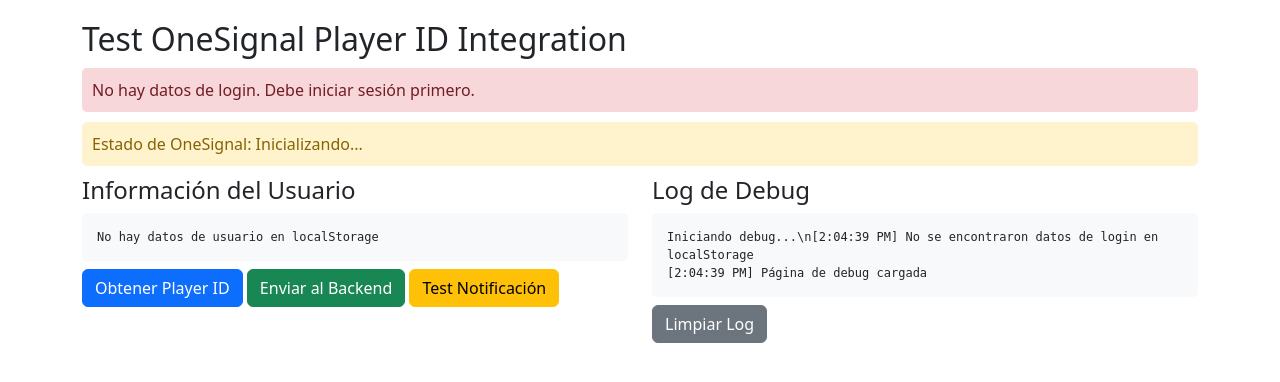
After one commit to Jdholguin19/BackEndAppCostaSol, a PHP site: page /tesonesignalplayerid.html in a window 1280 px wide. The commit adds this page. Shown: the top 382 px of the page. Run offline with PHP 8.4, Linux system fonts and the light colour scheme; some libraries are stand-ins or nearby versions.

Commit message:
version1.2

```diff
--- /dev/null
+++ b/tesonesignalplayerid.html
@@ -0,0 +1,254 @@
+<!doctype html>
+<html lang="es">
+<head>
+    <meta charset="utf-8">
+    <title>Test OneSignal Player ID</title>
+    <link href="https://cdn.jsdelivr.net/npm/bootstrap@5.3.3/dist/css/bootstrap.min.css" rel="stylesheet">
+    <style>
+        body { padding: 20px; }
+        .log-box {
+            background: #f8f9fa;
+            padding: 15px;
+            border-radius: 5px;
+            max-height: 400px;
+            overflow-y: auto;
+            font-family: monospace;
+            font-size: 12px;
+            white-space: pre-wrap;
+        }
+        .status-box {
+            padding: 10px;
+            border-radius: 5px;
+            margin: 10px 0;
+        }
+        .status-success { background: #d4edda; color: #155724; }
+        .status-error { background: #f8d7da; color: #721c24; }
+        .status-warning { background: #fff3cd; color: #856404; }
+    </style>
+</head>
+<body>
+    <div class="container">
+        <h2>Test OneSignal Player ID Integration</h2>
+
+        <div id="loginStatus" class="status-box status-warning">
+            Estado de login: No verificado
+        </div>
+
+        <div id="onesignalStatus" class="status-box status-warning">
+            Estado de OneSignal: Inicializando...
+        </div>
+
+        <div class="row">
+            <div class="col-md-6">
+                <h4>Información del Usuario</h4>
+                <div id="userInfo" class="log-box">Verificando datos del usuario...</div>
+
+                <button id="testPlayerId" class="btn btn-primary mt-2">Obtener Player ID</button>
+                <button id="sendPlayerId" class="btn btn-success mt-2">Enviar al Backend</button>
+                <button id="testNotification" class="btn btn-warning mt-2">Test Notificación</button>
+            </div>
+
+            <div class="col-md-6">
+                <h4>Log de Debug</h4>
+                <div id="debugLog" class="log-box">Iniciando debug...\n</div>
+                <button id="clearLog" class="btn btn-secondary mt-2">Limpiar Log</button>
+            </div>
+        </div>
+    </div>
+
+    <script src="https://cdn.onesignal.com/sdks/web/v16/OneSignalSDK.page.js" defer></script>
+    <script>
+        let debugLog = document.getElementById('debugLog');
+        let currentPlayerId = null;
+        let userData = null;
+        let token = null;
+
+        function log(message) {
+            const timestamp = new Date().toLocaleTimeString();
+            debugLog.textContent += `[${timestamp}] ${message}\n`;
+            debugLog.scrollTop = debugLog.scrollHeight;
+            console.log(message);
+        }
+
+        function updateStatus(elementId, message, type = 'warning') {
+            const element = document.getElementById(elementId);
+            element.textContent = message;
+            element.className = `status-box status-${type}`;
+        }
+
+        // Verificar datos de login
+        function checkLoginData() {
+            token = localStorage.getItem('cs_token');
+            const userDataStr = localStorage.getItem('cs_usuario');
+
+            if (token && userDataStr) {
+                userData = JSON.parse(userDataStr);
+                updateStatus('loginStatus', `Usuario logueado: ${userData.nombres || userData.nombre} (ID: ${userData.id})`, 'success');
+                document.getElementById('userInfo').textContent = JSON.stringify(userData, null, 2);
+                log(`Usuario encontrado: ${userData.nombres || userData.nombre} (ID: ${userData.id})`);
+                return true;
+            } else {
+                updateStatus('loginStatus', 'No hay datos de login. Debe iniciar sesión primero.', 'error');
+                document.getElementById('userInfo').textContent = 'No hay datos de usuario en localStorage';
+                log('No se encontraron datos de login en localStorage');
+                return false;
+            }
+        }
+
+        // Inicializar OneSignal
+        window.OneSignalDeferred = window.OneSignalDeferred || [];
+        OneSignalDeferred.push(async function(OneSignal) {
+            try {
+                await OneSignal.init({
+                    appId: "e77613c2-51f8-431d-9892-8b2463ecc817",
+                    safari_web_id: "web.onesignal.auto.5130fec1-dc87-4e71-b719-29a6a70279c4",
+                    allowLocalhostAsSecureOrigin: true
+                });
+
+                log('OneSignal SDK inicializado correctamente');
+                updateStatus('onesignalStatus', 'OneSignal inicializado correctamente', 'success');
+
+                // Escuchar cambios en la suscripción
+                OneSignal.User.PushSubscription.addEventListener('change', (event) => {
+                    log(`Cambio en suscripción detectado: ${JSON.stringify(event.current)}`);
+                    if (event.current.id) {
+                        currentPlayerId = event.current.id;
+                        log(`Nuevo Player ID obtenido automáticamente: ${currentPlayerId}`);
+                    }
+                });
+
+                // Verificar estado inicial
+                if (OneSignal.User.PushSubscription.id) {
+                    currentPlayerId = OneSignal.User.PushSubscription.id;
+                    log(`Player ID inicial encontrado: ${currentPlayerId}`);
+                }
+
+            } catch (e) {
+                log(`Error inicializando OneSignal: ${e.message}`);
+                updateStatus('onesignalStatus', `Error: ${e.message}`, 'error');
+            }
+        });
+
+        // Función para obtener Player ID
+        async function getPlayerId() {
+            log('Intentando obtener Player ID...');
+
+            try {
+                if (!window.OneSignal) {
+                    throw new Error('OneSignal no está inicializado');
+                }
+
+                const subscription = window.OneSignal.User.PushSubscription;
+
+                if (subscription.id) {
+                    currentPlayerId = subscription.id;
+                    log(`Player ID obtenido: ${currentPlayerId}`);
+                    return currentPlayerId;
+                }
+
+                // Si no está suscrito, solicitar permiso
+                log('No hay suscripción. Solicitando permiso...');
+                await window.OneSignal.Notifications.requestPermission();
+
+                // Esperar un poco y verificar de nuevo
+                await new Promise(resolve => setTimeout(resolve, 2000));
+
+                if (subscription.id) {
+                    currentPlayerId = subscription.id;
+                    log(`Player ID obtenido después de solicitar permiso: ${currentPlayerId}`);
+                    return currentPlayerId;
+                }
+
+                throw new Error('No se pudo obtener el Player ID');
+
+            } catch (error) {
+                log(`Error obteniendo Player ID: ${error.message}`);
+                return null;
+            }
+        }
+
+        // Función para enviar Player ID al backend
+        async function sendPlayerIdToBackend(playerId) {
+            if (!userData || !token) {
+                log('Error: No hay datos de usuario o token');
+                return false;
+            }
+
+            if (!playerId) {
+                log('Error: No hay Player ID para enviar');
+                return false;
+            }
+
+            try {
+                log(`Enviando Player ID al backend: ${playerId}`);
+
+                const response = await fetch('../api/update_player_id.php', {
+                    method: 'POST',
+                    headers: {
+                        'Content-Type': 'application/json',
+                        'Authorization': `Bearer ${token}`
+                    },
+                    body: JSON.stringify({
+                        user_id: userData.id,
+                        onesignal_player_id: playerId
+                    })
+                });
+
+                const data = await response.json();
+
+                if (data.ok) {
+                    log(`✓ Player ID enviado exitosamente: ${data.mensaje}`);
+                    return true;
+                } else {
+                    log(`✗ Error del servidor: ${data.mensaje}`);
+                    return false;
+                }
+
+            } catch (error) {
+                log(`✗ Error de red: ${error.message}`);
+                return false;
+            }
+        }
+
+        // Event listeners
+        document.getElementById('testPlayerId').addEventListener('click', async () => {
+            const playerId = await getPlayerId();
+            if (playerId) {
+                log(`✓ Player ID obtenido exitosamente: ${playerId}`);
+            } else {
+                log('✗ No se pudo obtener el Player ID');
+            }
+        });
+
+        document.getElementById('sendPlayerId').addEventListener('click', async () => {
+            if (!currentPlayerId) {
+                log('Obteniendo Player ID primero...');
+                currentPlayerId = await getPlayerId();
+            }
+
+            if (currentPlayerId) {
+                await sendPlayerIdToBackend(currentPlayerId);
+            } else {
+                log('No hay Player ID para enviar');
+            }
+        });
+
+        document.getElementById('testNotification').addEventListener('click', () => {
+            if (window.OneSignal) {
+                // Esto es solo para test local - no funcionará en producción
+                log('Función de test de notificación - implementar según necesidades');
+            }
+        });
+
+        document.getElementById('clearLog').addEventListener('click', () => {
+            debugLog.textContent = 'Log limpiado...\n';
+        });
+
+        // Verificar datos al cargar la página
+        document.addEventListener('DOMContentLoaded', () => {
+            checkLoginData();
+            log('Página de debug cargada');
+        });
+    </script>
+</body>
+</html>
```
Also changed, not shown: Front/login_front.php (+157 -15 lines), api/login.php (+26 -7 lines), api/pqr_insert_form.php (+61 -10 lines), api/update_player_id.php (added, +134 -0 lines).
